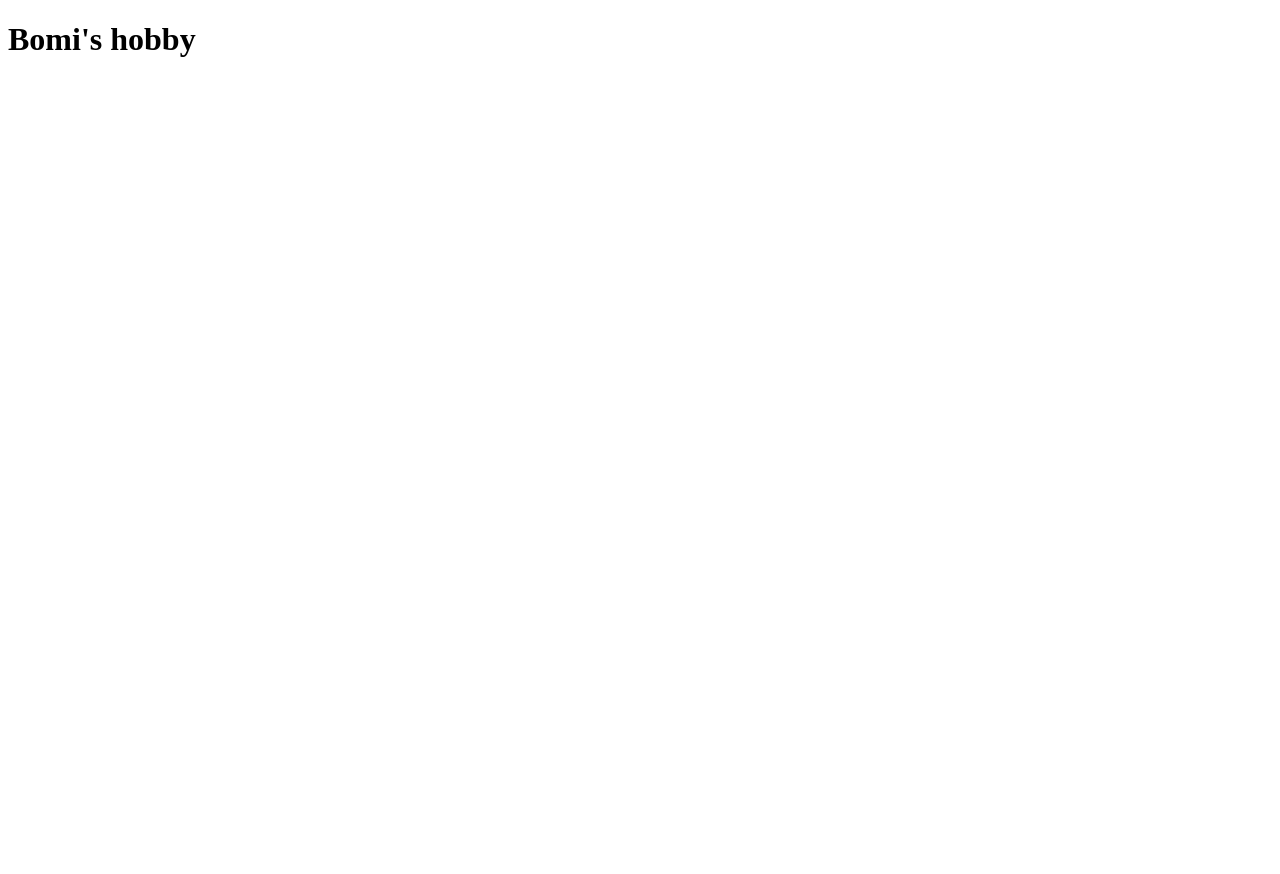
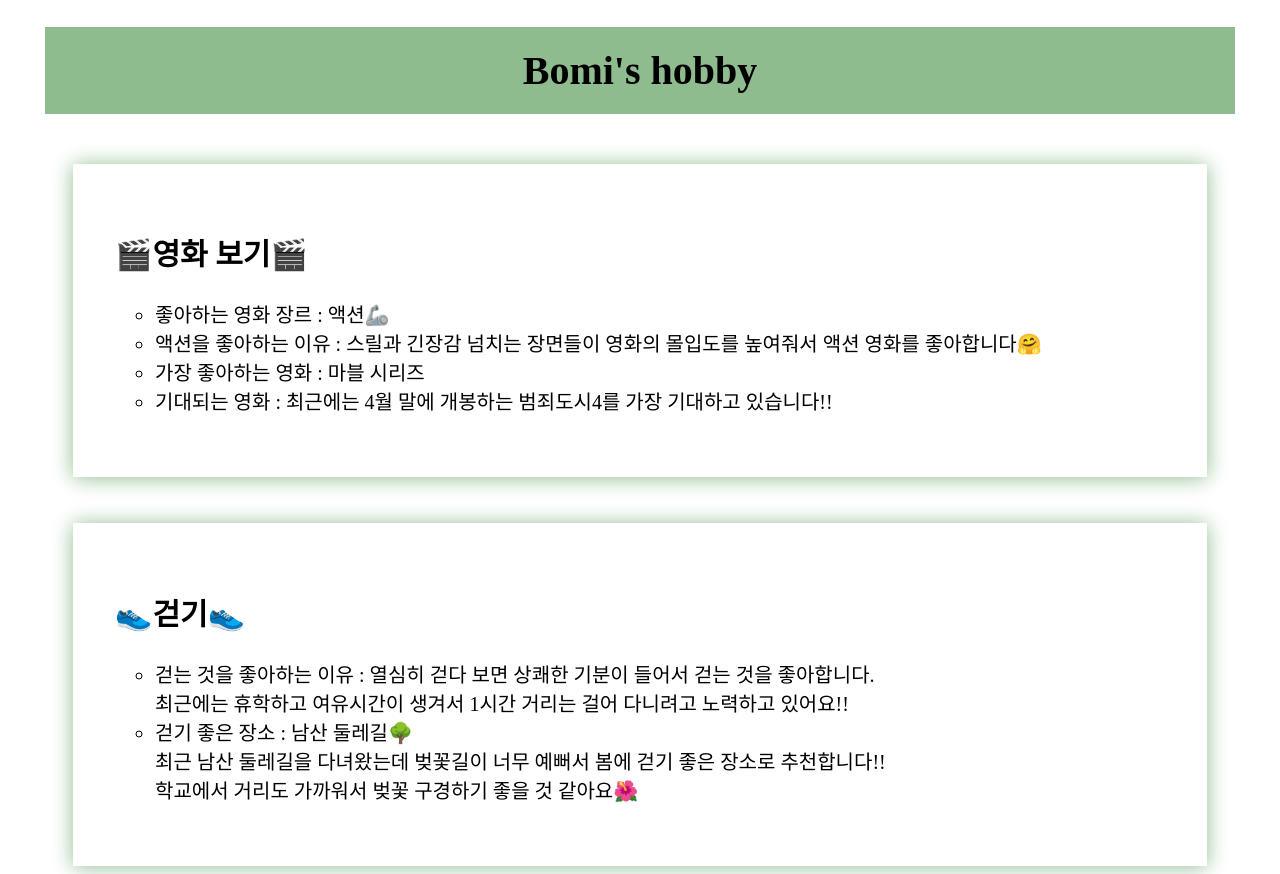
Before and after one commit to Likelion-at-SMWU-12th/KimBoMi, a Django app: page /myhobby/ in a window 1280 px wide. Before the commit the page is almost empty. Before the commit the page ends 57 px from the top, so only its background shows below. Run offline with Django 5.2, Linux system fonts and the light colour scheme.

Commit message:
templates 수정

```diff
--- a/week04/DJANGO_HW/config/hobby/templates/hobby.html
+++ b/week04/DJANGO_HW/config/hobby/templates/hobby.html
@@ -5,8 +5,56 @@
     <meta http-equiv="X-UA-Compatible" content="IE=edge">
     <meta name="viewport" content="width=device-width, initial-scale=1.0">
     <title>Bomi's hobby</title>
+    <style>
+        body{
+            font-size: 20px;
+        }
+        h1 {
+            background-color:darkseagreen;
+            padding:20px;
+            text-align: center;
+            width: 1150px;
+            margin-right: auto;
+            margin-left: auto;
+        }
+        div{
+            width: 1050px;
+            padding:40px;
+            margin-right: auto;
+            margin-left: auto;
+            border: 2px solid white;
+            box-shadow: 0 1px 20px 0 darkseagreen;
+        }
+        ul{
+            list-style-type: circle;
+        }
+
+    </style>
 </head>
 <body>
     <h1>Bomi's hobby</h1>
+    <br>
+    <div>
+        <h2>🎬영화 보기🎬</h2>
+        <ul>
+            <li>좋아하는 영화 장르 : 액션🦾</li>
+            <li>액션을 좋아하는 이유 : 스릴과 긴장감 넘치는 장면들이 영화의 몰입도를 높여줘서 액션 영화를 좋아합니다🤗</li>
+            <li>가장 좋아하는 영화 : 마블 시리즈</li>
+            <li>기대되는 영화 : 최근에는 4월 말에 개봉하는 범죄도시4를 가장 기대하고 있습니다!!</li>
+        </ul>
+    </div>
+    <br>
+    <br>
+    <div>
+        <h2>👟걷기👟</h2>
+        <ul>
+            <li>걷는 것을 좋아하는 이유 : 열심히 걷다 보면 상쾌한 기분이 들어서 걷는 것을 좋아합니다.
+                <br>최근에는 휴학하고 여유시간이 생겨서 1시간 거리는 걸어 다니려고 노력하고 있어요!!</li>
+            <li>걷기 좋은 장소 : 남산 둘레길🌳
+                <br>최근 남산 둘레길을 다녀왔는데 벚꽃길이 너무 예뻐서 봄에 걷기 좋은 장소로 추천합니다!!
+                <br>학교에서 거리도 가까워서 벚꽃 구경하기 좋을 것 같아요🌺
+            </li>
+        </ul>
+    </div>
 </body>
 </html>
```
